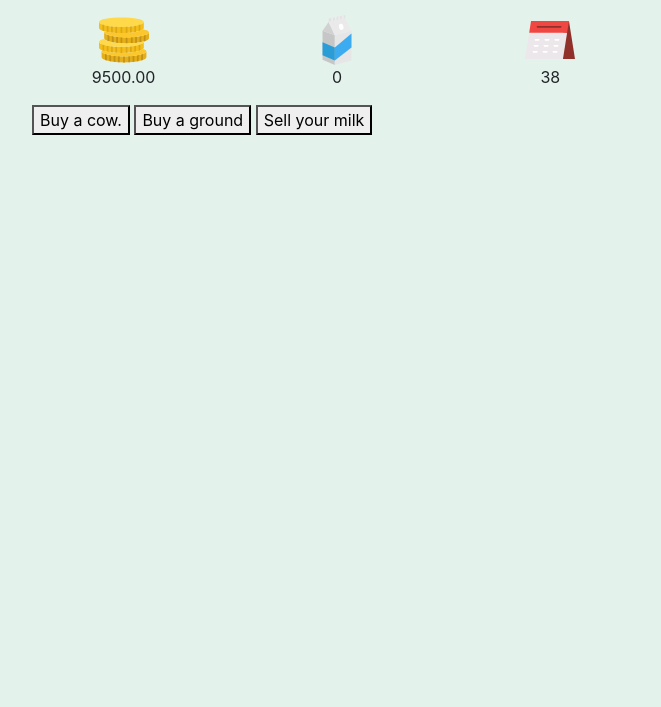
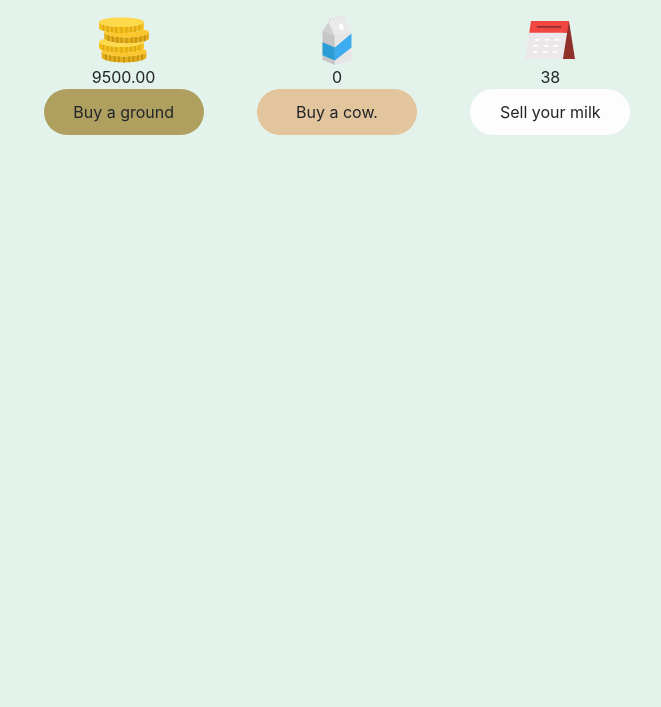
Before and after one commit to scalajeremy/got-milk, a plain HTML site: page index.html in a window 1280 px wide. Shown: the part 93-800 px from the top of the page, without its empty margins (303-964 px from the left). Drawn offline with nearby package versions, Linux system fonts and the light colour scheme; a web font is replaced by a local one.

Commit message:
style button

```diff
--- a/index.html
+++ b/index.html
@@ -14,19 +14,27 @@
         <h1>Got Milk</h1>
         <div id="divError" class="alert alert-danger" role="alert"></div>
         <div class="row text-center">
+            <div class="col-4 m-0">
+                <div><img src="./assets/coins.svg" width="50px"/></div><div id="coins"></div>
+            </div>
+            <div class="col-4 m-0">
+                <img src="./assets/milk.svg" width="50px"/><div id="milk"></div>
+            </div>
+            <div class="col-4 m-0">
+                <img src="./assets/weekly-calendar.svg" width="50px"/><div id="time"></div>
+            </div>
+        </div>
+        <div class="row text-center">
             <div class="col-4">
-                <img src="./assets/coins.svg" width="50px"/><p id="coins"></p>
+                <button class="btn" id="buyGroundButton" data-toggle="modal" data-target="#modal">Buy a ground</button>
             </div>
             <div class="col-4">
-                <img src="./assets/milk.svg" width="50px"/><p id="milk"></p>
+                <button class="btn" id="buyCowButton" data-toggle="modal" data-target="#modal">Buy a cow.</button>
             </div>
             <div class="col-4">
-                <img src="./assets/weekly-calendar.svg" width="50px"/><p id="time"></p>
+                <button class="btn" id="sellMilk">Sell your milk</button><br /><br />
             </div>
         </div>
-        <button id="buyCowButton" data-toggle="modal" data-target="#modal">Buy a cow.</button>
-        <button id="buyGroundButton" data-toggle="modal" data-target="#modal">Buy a ground</button>
-        <button id="sellMilk">Sell your milk</button><br /><br />
     </div>
 
     <div id ="modal-target"></div>
--- a/style.scss
+++ b/style.scss
@@ -1,5 +1,7 @@
 $main: #E4F2EC;
-
+$terrain: #B0A060;
+$cow: #E2C49D;
+$milk: #FDFDFD;
 
 // font-family: 'Jua', sans-serif;
 // font-family: 'Baloo Chettan', cursive;
@@ -20,14 +22,29 @@ h1{
     text-align: center;
     margin: 30px;
 }
-progress {
-    display: block;
-    margin: auto;
+
+.btn{
+    border-radius: 50px;
+    padding: 10px;
+    width: 10rem;
 }
-#ProgressPlayer{
-    width: 75%;
-    margin: auto;
+#buyGroundButton{
+    background-color: $terrain;
 }
+#buyCowButton{
+    background-color: $cow;
+}
+#sellMilk{
+    background-color: $milk;
+}
+// progress {
+//     display: block;
+//     margin: auto;
+// }
+// #ProgressPlayer{
+//     width: 75%;
+//     margin: auto;
+// }
 #divError {
     display:none;
 }
```
Also changed, not shown: style.css, 1 other file.
